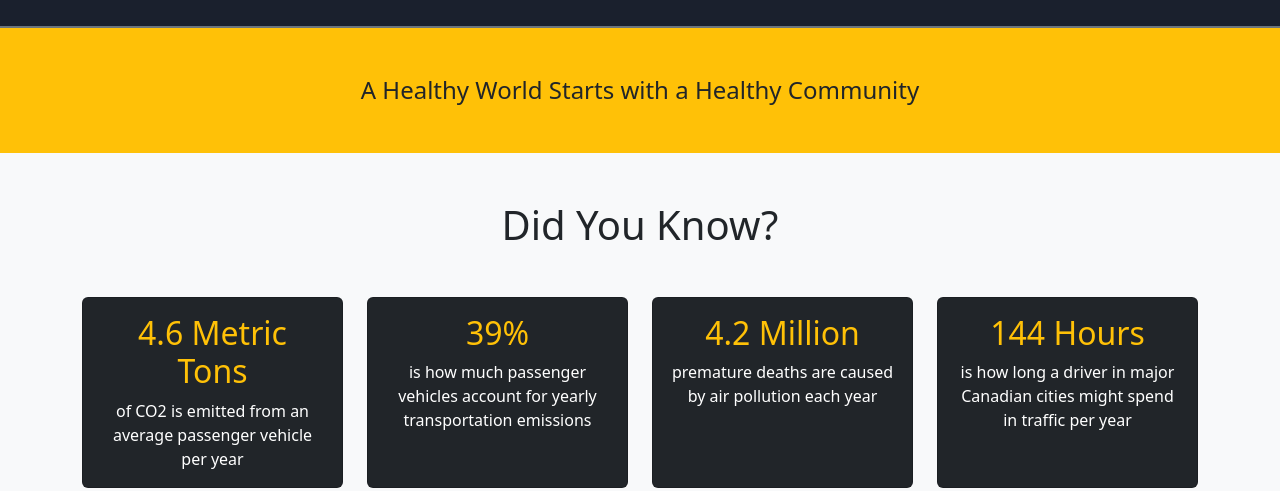
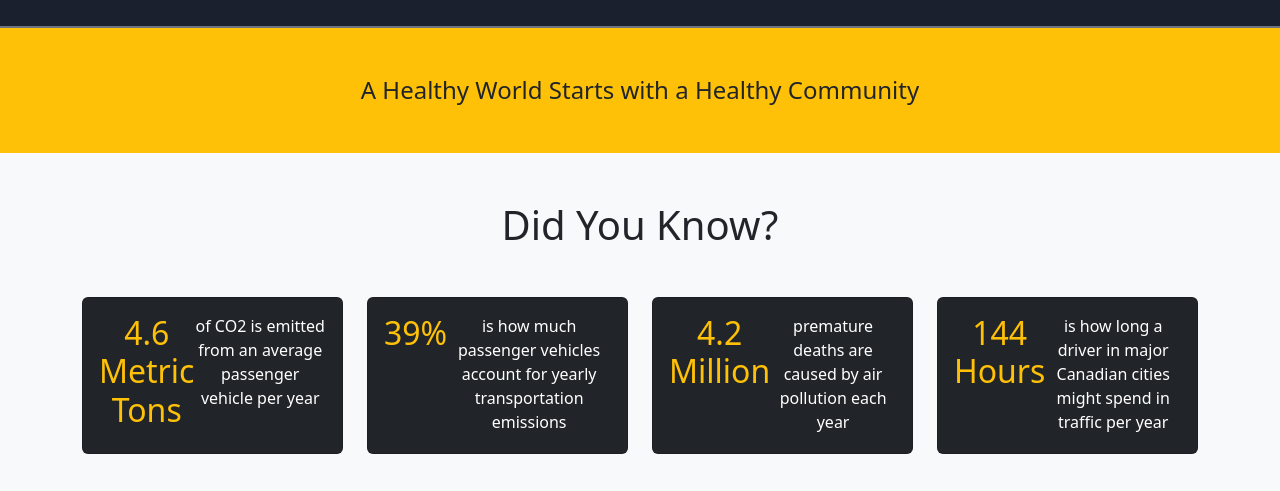
Before and after one commit to f5h5d/RideShare-Project, a website with bundled scripts: page client/pages/index.html in a window 1280 px wide. Shown: the part 504-995 px from the top of the page. Built offline with nearby package versions, Linux system fonts and the light colour scheme.

Commit message:
Update style.css

```diff
--- a/client/css/style.css
+++ b/client/css/style.css
@@ -19,12 +19,6 @@ body {
   background: rgb(26, 32, 45) !important;
 }
 
-
-/* .nav-link {
-  margin-bottom: 0;
-  cursor: pointer;
-} */
-
 /* MAIN */
 .header-showcase {
   border-bottom: 2px solid #6c757d;
@@ -37,29 +31,14 @@ body {
 
 .header1 {
   width: 100%;
-  /* margin-right: 5vw; */
-  /* margin-top: 10vh; */
-  /* width: 40vw;
-  height: 55vh;
-  margin-left: 5vw;
-  margin-top: 10vh; */
 }
-
-/* .header1-image {
-  width: 45%;
-  height: 75vh;
-  width: 50vw;
-  margin-top: 10vh;
-} */
 
 #str {
   width: 100%;
   padding: 20px;
   min-height: 225px;
-  /* min-height: 360px; */
   font-family: sans-serif;
   font-size: 4.5vw;
-  /* font-size: 5rem; */
   line-height: 80px;
   margin: 20px auto;
   color: #fff;
@@ -102,58 +81,12 @@ body {
 
 .carbon-emmisions-section {
   min-height: 40vh;
-  /* background: #6c757d; */
 }
 
-/* FACTS */
-
-/* .carbon-emmisions-title {
-  margin-top: 0;
-  text-align: center;
-  font-size: 6rem;
+.card-body {
+  display: flex;
+  justify-content: space-between;
 }
-
-.fact-container {
-  width: 80vw;
-  margin-left: 10vw;
-  margin-right: 100vw;
-  display: grid;
-  grid-template-columns: repeat(2, 1fr);
-}
-
-.fact {
-  text-align: center;
-  height: 20vh;
-}
-
-.fact-1 {
-  border-right: 4px solid white;
-  border-bottom: 4px solid white;
-  color: rgb(159, 164, 173);
-}
-
-.fact-2 {
-  border-left: 4px solid white;
-  border-bottom: 4px solid white;
-  color: rgb(159, 164, 173);
-}
-
-.fact-3 {
-  border-right: 4px solid white;
-  border-top: 4px solid white;
-  color: rgb(159, 164, 173);
-}
-
-.fact-4 {
-  border-left: 4px solid white;
-  border-top: 4px solid white;
-  color: rgb(159, 164, 173);
-}
-
-.large-text {
-  font-size: 7rem;
-  height: 15vh;
-} */
 
 /* SIGN UP */
 
```
